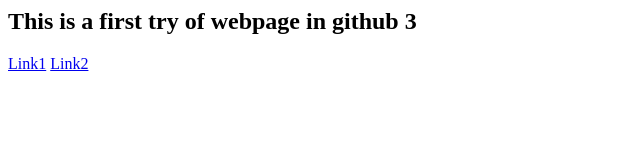
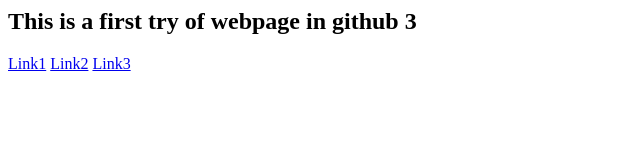
Before and after one commit to noayarae/Custom-basemap-leaflet, a plain HTML site: page index.html in a window 1280 px wide. Shown: the full height of the page, 0-640 px from the left. Drawn offline with Linux system fonts and the light colour scheme.

Commit message:
Update index.html

```diff
--- a/index.html
+++ b/index.html
@@ -2,4 +2,5 @@
   <h2>This is a first try of webpage in github 3</h2>
   <a href="https://www.w3schools.com/html/">Link1</a>
   <a href="https://www.google.com">Link2</a>
+  <a href="/map_01/index.html">Link3</a>
 </div>
```
